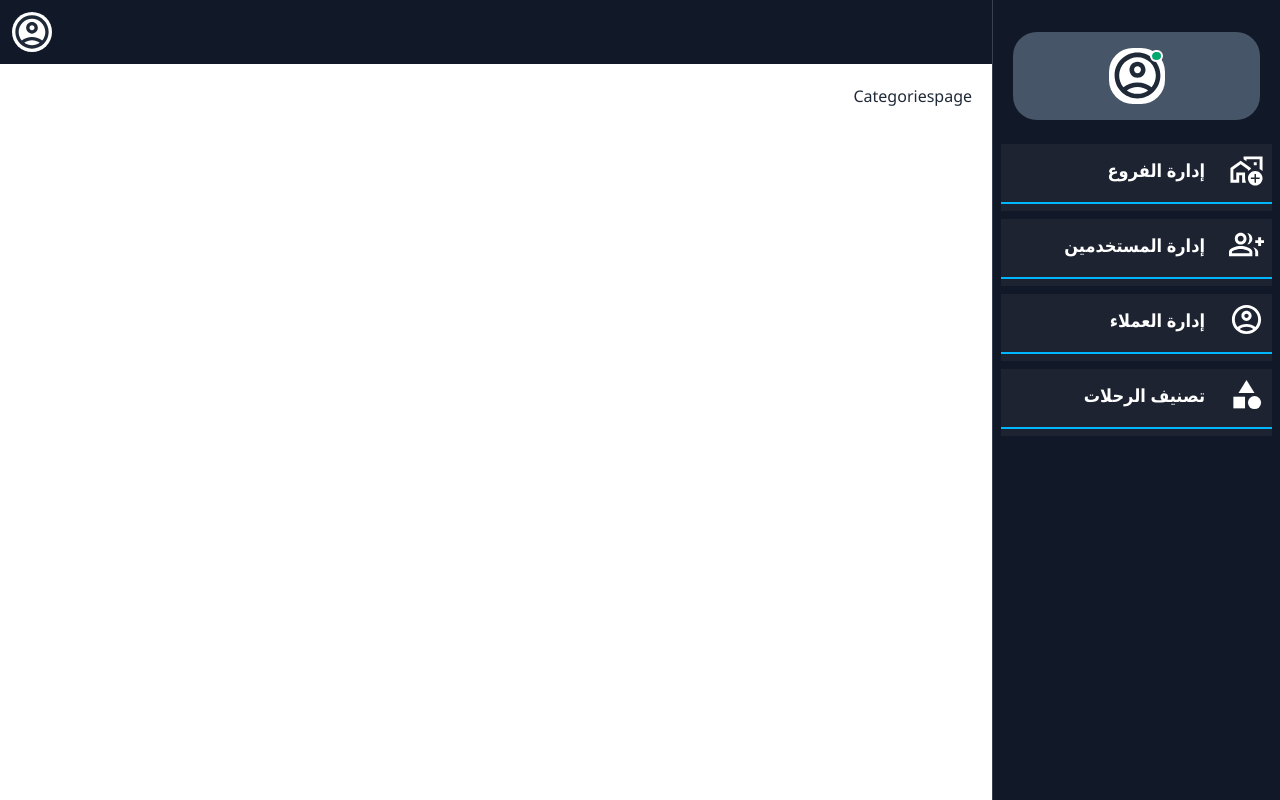
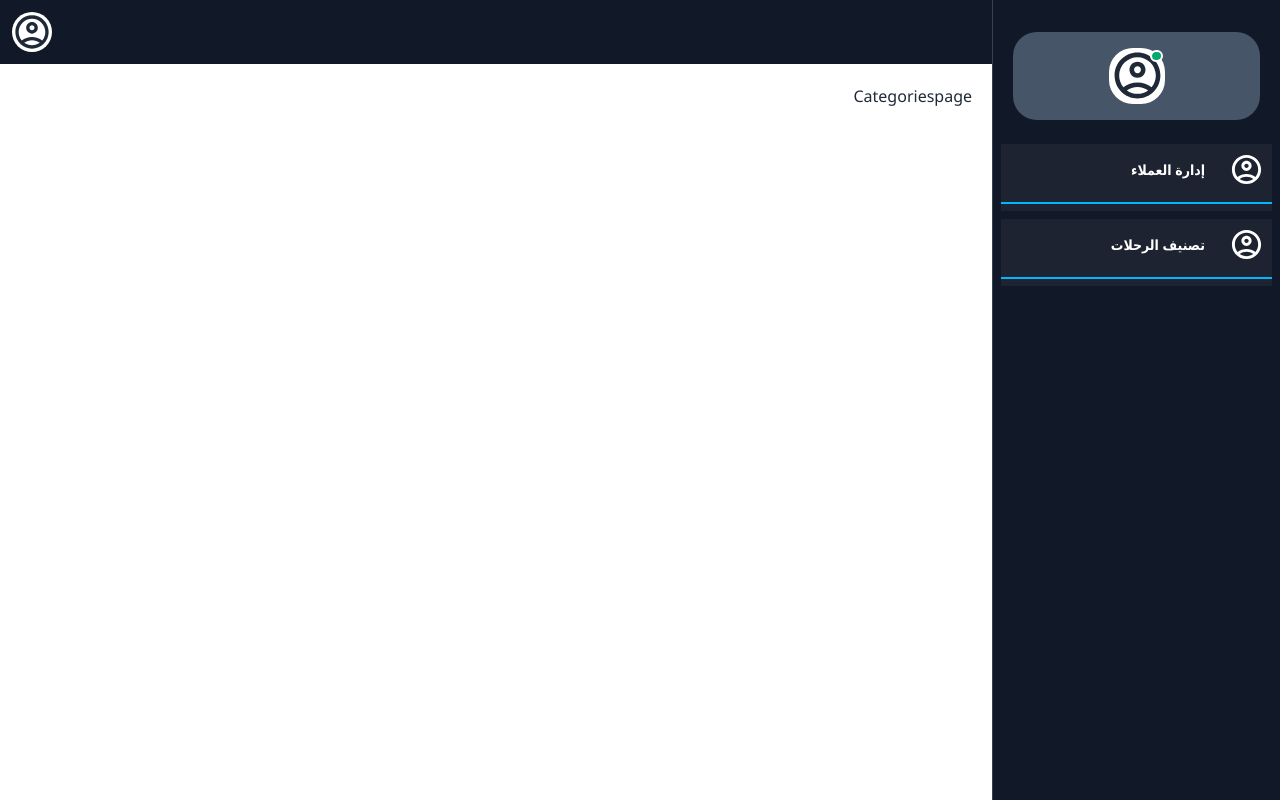
Before and after one commit to MohamedGlalAbdelazeem/Freelance_project, a React (Vite) app: page /Mainpage/Categoriespage in a window 1280 px wide. Shown: the top 800 px of the page. Built offline with nearby package versions, Linux system fonts and the light colour scheme; sample sign-in values are in the browser's storage.

Commit message:
i finsh admin and suberdmin check it

```diff
--- a/src/components/home/Asidebar.jsx
+++ b/src/components/home/Asidebar.jsx
@@ -3,28 +3,38 @@ import { Link } from "react-router-dom";
 import AddHomeWorkOutlinedIcon from '@mui/icons-material/AddHomeWorkOutlined';
 import GroupAddOutlinedIcon from '@mui/icons-material/GroupAddOutlined';
 import AccountCircleOutlinedIcon from '@mui/icons-material/AccountCircleOutlined';
-import CategoryIcon from '@mui/icons-material/Category';
 import LogoutOutlinedIcon from '@mui/icons-material/LogoutOutlined';
 
 function Asidebar() {
+    const Navigate = useNavigate();
 
-    const Navigate = useNavigate()
     function handelLogout() {
         if (localStorage.getItem('user_token')) {
-            localStorage.removeItem("user_token")
-            Navigate("/Login")
+            localStorage.removeItem("user_role_name");
+            localStorage.removeItem("user_token");
+            Navigate("/Login");
         } else {
             return null;
         }
     }
 
+    const userrolename = localStorage.getItem('user_role_name');
 
-   const  asidebarItems = [
-      {text:"إدارة الفروع", path:"/Mainpage/Branchpage" , icon:<AddHomeWorkOutlinedIcon sx={{ fontSize: 35 }}/>},
+    let asidebarItems = [];
+
+    if (userrolename === "admin") {
+        asidebarItems = [
+            { text: "إدارة العملاء", path: "/Mainpage/clientpage", icon: <AccountCircleOutlinedIcon sx={{ fontSize: 35 }} /> },
+            { text: "تصنيف الرحلات ", path: "/Mainpage/Categoriespage", icon: <AccountCircleOutlinedIcon sx={{ fontSize: 35 }} /> }
+        ];
+    } else if (userrolename === "super_admin") {
+        asidebarItems = [
+            { text: "إدارة الفروع", path: "/Mainpage/Branchpage", icon: <AddHomeWorkOutlinedIcon sx={{ fontSize: 35 }} /> },
             { text: "إدارة المستخدمين", path: "/Mainpage/Userpage", icon: <GroupAddOutlinedIcon sx={{ fontSize: 35 }} /> },
             { text: "إدارة العملاء", path: "/Mainpage/clientpage", icon: <AccountCircleOutlinedIcon sx={{ fontSize: 35 }} /> },
-     { text: "تصنيف الرحلات ", path: "/Mainpage/Categoriespage", icon: <CategoryIcon sx={{ fontSize: 35 }} /> },
+            { text: "تصنيف الرحلات ", path: "/Mainpage/Categoriespage", icon: <AccountCircleOutlinedIcon sx={{ fontSize: 35 }} /> },
         ];
+    }
 
     return (
         <>
@@ -32,20 +42,20 @@ function handelLogout() {
                 <div className="flex flex-col items-center bg-slate-600 p-4 rounded-3xl" id="admin">
                     <div className="avatar online bg-white rounded-3xl ">
                         <div className="w-14 rounded-full">
-               < AccountCircleOutlinedIcon sx={{ fontSize: 55 }}/>
+                            <AccountCircleOutlinedIcon sx={{ fontSize: 55 }} />
                         </div>
                     </div>
                 </div>
                 <div className="flex flex-col justify-between flex-1 mt-6">
                     <nav className="flex-1 -mx-3 space-y-3 ">
                         <ul className="space-y-2 font-medium">
-        {asidebarItems.map((item, index)=>{
-         return(
+                            {asidebarItems.map((item, index) => {
+                                return (
                                     <li key={index}>
                                         <Link to={item.path}>
                                             <div href="#" className="flex items-center p-2 text-gray-900 rounded-lg dark:text-white hover:bg-gray-100 dark:hover:bg-gray-700 group">
                                                 {item.icon}
-                  <span className="ms-6 text-lg font-bold asidbaritems">
+                                                <span className="ms-6 text-sm font-bold asidbaritems">
                                                     {item.text}
                                                 </span>
                                             </div>
@@ -56,20 +66,18 @@ function handelLogout() {
                             })}
                         </ul>
                     </nav>
-
                     <div className="mt-6">
                         <div className="flex items-center justify-between mt-6">
                             <button id="logout" onClick={handelLogout} className="text-white w-full bg-red-700 p-2 rounded-lg hover:bg-red-400">
                                 تسجيل الخروج
-            <LogoutOutlinedIcon/>
+                                <LogoutOutlinedIcon />
                             </button>
                         </div>
-
                     </div>
                 </div>
             </aside>
         </>
-  )
+    );
 }
 
-export default Asidebar
+export default Asidebar;
--- a/src/components/registerpages/Login.jsx
+++ b/src/components/registerpages/Login.jsx
@@ -3,7 +3,10 @@ import { useState } from 'react';
 import { Link, useNavigate } from 'react-router-dom';
 import "./register.css"
 import axios from 'axios';
+import { createContext } from 'react';
 
+
+export  const userRole = createContext()
 function Login() {
     const Navigate = useNavigate();
     const [email , setEmail ] = useState("");
@@ -11,7 +14,9 @@ function Login() {
     const [accept , setAccetp] = useState(false);
     const [errorMessage, setErrorMessage] = useState(false);
     const [successMess , setSuccessMess] = useState(false);
-    const [loader , setLoader ] = useState(false)
+    const [loader , setLoader ] = useState(false);
+
+
 
 // submit login form
 const submitForm = async (e) => {
@@ -30,7 +35,7 @@ const submitForm = async (e) => {
 
         if (res.status === 200) {
             localStorage.setItem("user_token",res.data.access_token);
-            const roleNameUser = res.data.user.role_name
+            localStorage.setItem("user_role_name",res.data.user.role_name );
             Navigate("/Mainpage")
             setSuccessMess(true);
         }
@@ -42,8 +47,8 @@ const submitForm = async (e) => {
         }, 1500);
     }
 };
+
   return (
-    <>
         <section className="bg-white dark:bg-gray-900">
             <div className="container flex items-center justify-center min-h-screen px-6 mx-auto">
             {
@@ -93,8 +98,6 @@ const submitForm = async (e) => {
                 {loader && <div className="spinner"></div>}
             </div>
         </section>
-    </>
-  )
-}
+  )}
 
 export default Login
```
Lines whose indentation alone changed are shown as unchanged.
